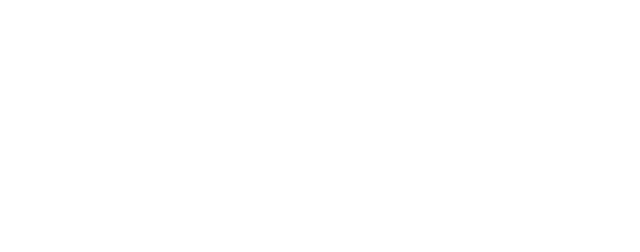
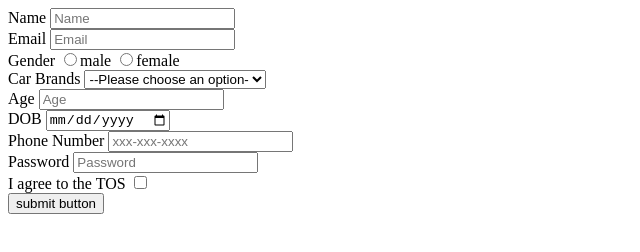
Before and after one commit to acciojob/signup-form-car-peaky008, a website: page main.html in a window 1280 px wide. Shown: the whole page, without its empty margins (0-640 px from the left). Drawn offline with Linux system fonts and the light colour scheme.

Commit message:
created a submission

```diff
--- a/main.html
+++ b/main.html
@@ -10,7 +10,52 @@
 	<!-- the entire body must be written by student -->
     <script type="text/javascript" src="./script.js">
 </script>
-
+<form method="post">
+<div>
+	<label for="name">Name</label>
+	<input type="text" id="name" required placeholder="Name">
+</div>
+	<div>
+	<label for="email">Email</label>
+	<input type="email" id="email" required placeholder="Email">
+</div>
+	<div>
+	<label for="gender">Gender</label>
+	<input type="radio" id="gender_m" name="gender" required>male
+	<input type="radio" id="gender_f" name="gender" required>female
+	</div>
+	<div>
+	 <label for="cars">Car Brands</label>
+		<select id="cars" required>
+			<option id="cars" required>--Please choose an option-</option>
+			<option id="cars" required>BMW</option>
+			<option id="cars" required>Audi</option>
+			<option id="cars" required>Mercedez</option>
+		</select>
+	<div>
+		<label for="age">Age</label>
+		<input type="number" id="age" required placeholder="Age">
+	</div>
+		<div>
+		<label for="dob">DOB</label>
+		<input type="date" id="dob" required>
+	</div>
+		<div>
+		<label for="tel">Phone Number</label>
+		<input type="tel" id="tel" required placeholder="xxx-xxx-xxxx">
+	</div>
+		<div>
+		<label for="password">Password</label>
+		<input type="password" id="password" required placeholder="Password">
+	</div>
+		<div>
+		<label for="tos">I agree to the TOS</label>
+		<input type="checkbox" id="tos" required>
+	</div>
+		<div>
+			<button id="submit button">submit button</button>
+		</div>
+</form>
 </body>
 
 </html>
```
